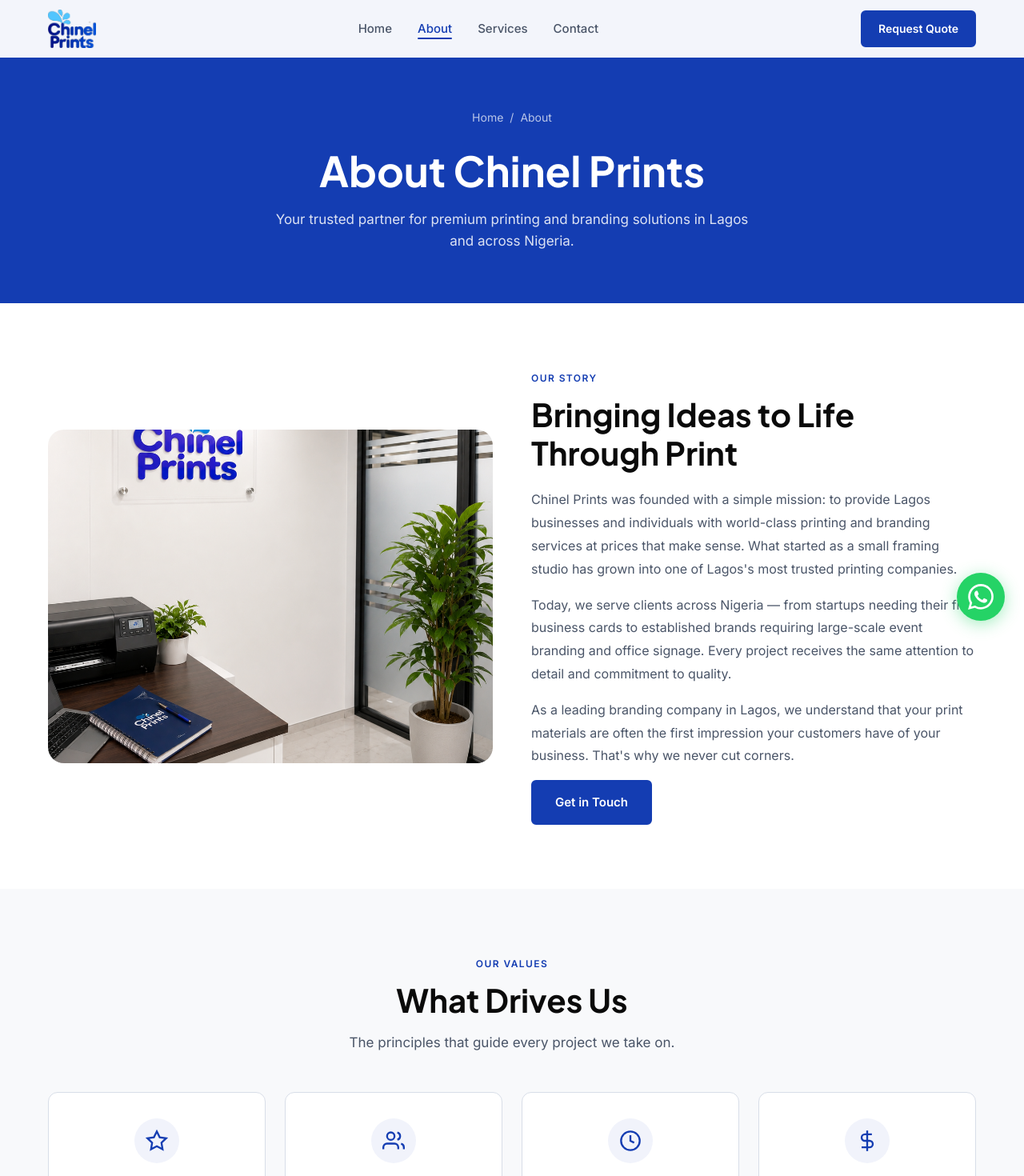
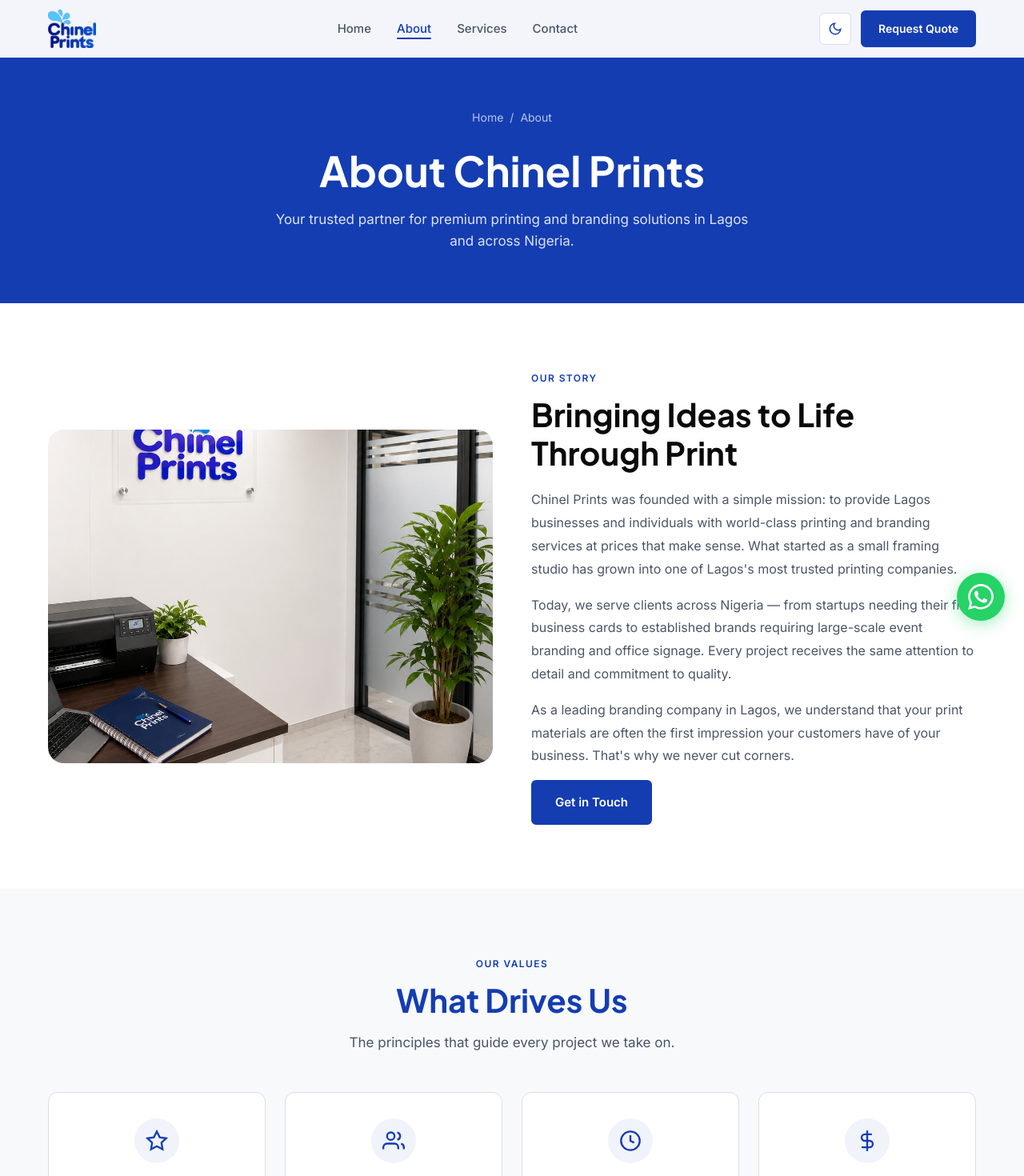
Before and after one commit to AVJoshua/chinel-prints, a Next.js app: page /about in a window 1280 px wide. Shown: the top 1470 px of the page at 80% size. Built offline with nearby package versions, Linux system fonts and the light colour scheme.

Commit message:
Add theme toggle functionality and implement dark mode support

```diff
--- a/src/app/layout.tsx
+++ b/src/app/layout.tsx
@@ -2,7 +2,9 @@
 import { Inter, Plus_Jakarta_Sans } from "next/font/google";
 import { Header } from "@/components/header";
 import { Footer } from "@/components/footer";
+import { ThemeProvider } from "@/components/theme-provider";
 import { WhatsAppFloat } from "@/components/whatsapp-float";
+import { THEME_STORAGE_KEY } from "@/lib/theme";
 import { SITE_URL, assetPath } from "@/lib/site";
 import "./globals.css";
 
@@ -21,7 +23,13 @@
 
 export const metadata: Metadata = {
   metadataBase: new URL(SITE_URL),
-  icons: { icon: assetPath("/logo.png") },
+  icons: {
+    icon: [
+      { url: assetPath("/favicon.svg"), type: "image/svg+xml" },
+      { url: assetPath("/favicon.ico"), sizes: "32x32" },
+    ],
+    shortcut: assetPath("/favicon.ico"),
+  },
   title: {
     default: "Chinel Prints — Printing & Branding Company in Lagos, Nigeria",
     template: "%s — Chinel Prints",
@@ -50,14 +58,23 @@
 }>) {
   return (
     <html lang="en" suppressHydrationWarning>
+      <head>
+        <script
+          dangerouslySetInnerHTML={{
+            __html: `(function(){try{var k=${JSON.stringify(THEME_STORAGE_KEY)};var s=localStorage.getItem(k);var d=window.matchMedia("(prefers-color-scheme: dark)").matches;var t=s==="dark"||s==="light"?s:(d?"dark":"light");document.documentElement.setAttribute("data-theme",t);document.documentElement.style.colorScheme=t;}catch(e){}})();`,
+          }}
+        />
+      </head>
       <body
         className={`${inter.variable} ${plusJakarta.variable}`}
         suppressHydrationWarning
       >
-        <Header />
-        {children}
-        <Footer />
-        <WhatsAppFloat />
+        <ThemeProvider>
+          <Header />
+          {children}
+          <Footer />
+          <WhatsAppFloat />
+        </ThemeProvider>
       </body>
     </html>
   );
--- a/src/app/legacy.css
+++ b/src/app/legacy.css
@@ -25,6 +25,30 @@
   --radius-lg: 20px;
   --header-height: 72px;
   --transition: 0.25s cubic-bezier(0.4, 0, 0.2, 1);
+  --color-bg: #ffffff;
+  --color-text: var(--color-black);
+  --color-surface: #ffffff;
+  --color-surface-muted: var(--color-gray-50);
+  --color-header-bg: rgba(255, 255, 255, 0.95);
+  --color-heading: var(--color-brand);
+}
+
+html[data-theme="dark"] {
+  color-scheme: dark;
+  --color-bg: #090e18;
+  --color-text: #e8f4fc;
+  --color-surface: #111a2e;
+  --color-surface-muted: #0d1424;
+  --color-header-bg: rgba(9, 14, 24, 0.95);
+  --color-heading: var(--color-brand-light);
+  --color-gray-50: #0d1424;
+  --color-gray-100: #152238;
+  --color-gray-200: #1e2d4a;
+  --color-gray-400: #7a8fa8;
+  --color-gray-600: #a8b8cc;
+  --shadow-sm: 0 1px 3px rgba(0, 0, 0, 0.35);
+  --shadow-md: 0 8px 24px rgba(0, 0, 0, 0.45);
+  --shadow-lg: 0 16px 48px rgba(0, 0, 0, 0.55);
 }
 
 *, *::before, *::after {
@@ -42,9 +66,10 @@
   font-family: var(--font-sans);
   font-size: 1rem;
   line-height: 1.6;
-  color: var(--color-black);
-  background: var(--color-white);
+  color: var(--color-text);
+  background: var(--color-bg);
   overflow-x: hidden;
+  transition: background var(--transition), color var(--transition);
 }
 
 img {
@@ -97,6 +122,7 @@
 
 .section-title {
   margin-bottom: 1rem;
+  color: var(--color-heading);
 }
 
 .section-desc {
@@ -160,12 +186,13 @@
 
 .btn--outline {
   background: transparent;
-  color: var(--color-deep-blue);
-  border-color: var(--color-deep-blue);
+  color: var(--color-heading);
+  border-color: var(--color-heading);
 }
 
 .btn--outline:hover {
-  background: var(--color-deep-blue);
+  background: var(--color-brand);
+  border-color: var(--color-brand);
   color: var(--color-white);
 }
 
@@ -195,7 +222,7 @@
   right: 0;
   z-index: 1000;
   height: var(--header-height);
-  background: rgba(255, 255, 255, 0.95);
+  background: var(--color-header-bg);
   backdrop-filter: blur(12px);
   border-bottom: 1px solid transparent;
   transition: all var(--transition);
@@ -257,7 +284,7 @@
 
 .nav__link:hover,
 .nav__link--active {
-  color: var(--color-deep-blue);
+  color: var(--color-heading);
 }
 
 .nav__link--active::after {
@@ -294,11 +321,32 @@
   padding: 8px;
 }
 
+.theme-toggle {
+  display: inline-flex;
+  align-items: center;
+  justify-content: center;
+  width: 40px;
+  height: 40px;
+  border: 1px solid var(--color-gray-200);
+  border-radius: var(--radius-sm);
+  background: var(--color-surface);
+  color: var(--color-heading);
+  cursor: pointer;
+  transition: all var(--transition);
+  flex-shrink: 0;
+}
+
+.theme-toggle:hover {
+  border-color: var(--color-brand);
+  color: var(--color-brand);
+  background: rgba(var(--color-brand-rgb), 0.08);
+}
+
 .menu-toggle span {
   display: block;
   width: 100%;
   height: 2px;
-  background: var(--color-deep-blue);
+  background: var(--color-heading);
   border-radius: 2px;
   transition: all var(--transition);
 }
@@ -321,7 +369,7 @@
   left: 0;
   right: 0;
   bottom: 0;
-  background: var(--color-white);
+  background: var(--color-surface);
   z-index: 999;
   padding: 2rem 1.25rem;
   transform: translateX(100%);
@@ -344,8 +392,14 @@
   padding: 1rem 0;
   font-size: 1.125rem;
   font-weight: 600;
-  color: var(--color-deep-blue);
+  color: var(--color-heading);
   border-bottom: 1px solid var(--color-gray-100);
+}
+
+.mobile-nav__theme {
+  margin-top: 1.5rem;
+  display: flex;
+  justify-content: flex-start;
 }
 
 .mobile-nav__cta {
@@ -490,7 +544,7 @@
 }
 
 .section--gray {
-  background: var(--color-gray-50);
+  background: var(--color-surface-muted);
 }
 
 .section--dark {
@@ -510,7 +564,7 @@
 }
 
 .service-card {
-  background: var(--color-white);
+  background: var(--color-surface);
   border: 1px solid var(--color-gray-200);
   border-radius: var(--radius-md);
   padding: 1.5rem;
@@ -533,13 +587,13 @@
   align-items: center;
   justify-content: center;
   margin-bottom: 1rem;
-  color: var(--color-deep-blue);
+  color: var(--color-heading);
 }
 
 .service-card__title {
   font-size: 0.9375rem;
   font-weight: 600;
-  color: var(--color-deep-blue);
+  color: var(--color-heading);
 }
 
 .service-card--bg {
@@ -607,7 +661,7 @@
   display: flex;
   gap: 1.25rem;
   padding: 1.5rem;
-  background: var(--color-white);
+  background: var(--color-surface);
   border-radius: var(--radius-md);
   border: 1px solid var(--color-gray-200);
   transition: all var(--transition);
@@ -632,7 +686,7 @@
 
 .feature-card__title {
   font-weight: 600;
-  color: var(--color-deep-blue);
+  color: var(--color-heading);
   margin-bottom: 0.25rem;
 }
 
@@ -694,7 +748,7 @@
 }
 
 .quote-form {
-  background: var(--color-white);
+  background: var(--color-surface);
   border: 1px solid var(--color-gray-200);
   border-radius: var(--radius-lg);
   padding: 2rem;
@@ -709,7 +763,7 @@
   display: block;
   font-weight: 600;
   font-size: 0.875rem;
-  color: var(--color-deep-blue);
+  color: var(--color-heading);
   margin-bottom: 0.5rem;
 }
 
@@ -720,7 +774,8 @@
   padding: 0.875rem 1rem;
   border: 1px solid var(--color-gray-200);
   border-radius: var(--radius-sm);
-  background: var(--color-gray-50);
+  background: var(--color-surface-muted);
+  color: var(--color-text);
   transition: all var(--transition);
 }
 
@@ -729,7 +784,7 @@
 .form-group textarea:focus {
   outline: none;
   border-color: var(--color-accent);
-  background: var(--color-white);
+  background: var(--color-surface);
   box-shadow: 0 0 0 3px rgba(var(--color-brand-light-rgb), 0.15);
 }
 
@@ -841,7 +896,7 @@
   text-align: left;
   font-weight: 600;
   font-size: 1rem;
-  color: var(--color-deep-blue);
+  color: var(--color-heading);
 }
 
 .faq-item__icon {
@@ -1147,7 +1202,7 @@
 .value-card {
   text-align: center;
   padding: 2rem 1.5rem;
-  background: var(--color-white);
+  background: var(--color-surface);
   border-radius: var(--radius-md);
   border: 1px solid var(--color-gray-200);
 }
@@ -1166,7 +1221,7 @@
 
 .value-card h3 {
   margin-bottom: 0.5rem;
-  color: var(--color-deep-blue);
+  color: var(--color-heading);
 }
 
 .value-card p {
@@ -1185,7 +1240,7 @@
   display: grid;
   grid-template-columns: 1fr;
   gap: 1.5rem;
-  background: var(--color-white);
+  background: var(--color-surface);
   border: 1px solid var(--color-gray-200);
   border-radius: var(--radius-lg);
   overflow: hidden;
@@ -1217,7 +1272,7 @@
 }
 
 .service-detail-card__content h3 {
-  color: var(--color-deep-blue);
+  color: var(--color-heading);
   margin-bottom: 0.75rem;
 }
 
@@ -1236,7 +1291,7 @@
 }
 
 .contact-info-card {
-  background: var(--color-gray-50);
+  background: var(--color-surface-muted);
   border-radius: var(--radius-lg);
   padding: 2rem;
 }
@@ -1273,7 +1328,7 @@
 .contact-info-item p,
 .contact-info-item a {
   font-weight: 600;
-  color: var(--color-deep-blue);
+  color: var(--color-heading);
 }
 
 .contact-info-item a:hover {
@@ -1398,3 +1453,13 @@
   }
 
 }
+
+html[data-theme="dark"] .section-label,
+html[data-theme="dark"] .quote-info__item svg {
+  color: var(--color-brand-light);
+}
+
+html[data-theme="dark"] .btn--secondary:hover {
+  background: var(--color-surface-muted);
+  color: var(--color-brand-light);
+}
--- a/src/components/header.tsx
+++ b/src/components/header.tsx
@@ -5,6 +5,7 @@
 import { useEffect, useState } from "react";
 import { getWhatsAppUrl } from "@/lib/config";
 import { Logo } from "@/components/logo";
+import { ThemeToggle } from "@/components/theme-toggle";
 
 const navLinks = [
   { href: "/", label: "Home" },
@@ -59,6 +60,7 @@
           </nav>
 
           <div className="header__actions">
+            <ThemeToggle />
             <Link href="/#quote" className="btn btn--primary btn--sm header__cta">
               Request Quote
             </Link>
@@ -93,6 +95,9 @@
             </li>
           ))}
         </ul>
+        <div className="mobile-nav__theme">
+          <ThemeToggle />
+        </div>
         <div className="mobile-nav__cta">
           <Link
             href="/#quote"
--- /dev/null
+++ b/src/components/theme-provider.tsx
@@ -0,0 +1,61 @@
+"use client";
+
+import {
+  createContext,
+  useCallback,
+  useContext,
+  useEffect,
+  useMemo,
+  useState,
+} from "react";
+import {
+  applyTheme,
+  getPreferredTheme,
+  THEME_STORAGE_KEY,
+  type Theme,
+} from "@/lib/theme";
+
+type ThemeContextValue = {
+  theme: Theme;
+  setTheme: (theme: Theme) => void;
+  toggleTheme: () => void;
+};
+
+const ThemeContext = createContext<ThemeContextValue | null>(null);
+
+export function ThemeProvider({ children }: { children: React.ReactNode }) {
+  const [theme, setThemeState] = useState<Theme>("light");
+
+  useEffect(() => {
+    const initial = getPreferredTheme();
+    setThemeState(initial);
+    applyTheme(initial);
+  }, []);
+
+  const setTheme = useCallback((next: Theme) => {
+    setThemeState(next);
+    localStorage.setItem(THEME_STORAGE_KEY, next);
+    applyTheme(next);
+  }, []);
+
+  const toggleTheme = useCallback(() => {
+    setTheme(theme === "dark" ? "light" : "dark");
+  }, [setTheme, theme]);
+
+  const value = useMemo(
+    () => ({ theme, setTheme, toggleTheme }),
+    [theme, setTheme, toggleTheme]
+  );
+
+  return (
+    <ThemeContext.Provider value={value}>{children}</ThemeContext.Provider>
+  );
+}
+
+export function useTheme() {
+  const context = useContext(ThemeContext);
+  if (!context) {
+    throw new Error("useTheme must be used within ThemeProvider");
+  }
+  return context;
+}
--- /dev/null
+++ b/src/components/theme-toggle.tsx
@@ -0,0 +1,51 @@
+"use client";
+
+import { useEffect, useState } from "react";
+import { useTheme } from "@/components/theme-provider";
+
+function SunIcon() {
+  return (
+    <svg width="18" height="18" viewBox="0 0 24 24" fill="none" stroke="currentColor" strokeWidth="2" aria-hidden="true">
+      <circle cx="12" cy="12" r="4" />
+      <path d="M12 2v2M12 20v2M4.93 4.93l1.41 1.41M17.66 17.66l1.41 1.41M2 12h2M20 12h2M4.93 19.07l1.41-1.41M17.66 6.34l1.41-1.41" />
+    </svg>
+  );
+}
+
+function MoonIcon() {
+  return (
+    <svg width="18" height="18" viewBox="0 0 24 24" fill="none" stroke="currentColor" strokeWidth="2" aria-hidden="true">
+      <path d="M21 12.79A9 9 0 1 1 11.21 3 7 7 0 0 0 21 12.79z" />
+    </svg>
+  );
+}
+
+export function ThemeToggle({ className = "" }: { className?: string }) {
+  const { theme, toggleTheme } = useTheme();
+  const [mounted, setMounted] = useState(false);
+
+  useEffect(() => {
+    setMounted(true);
+  }, []);
+
+  const isDark = mounted && theme === "dark";
+
+  return (
+    <button
+      type="button"
+      className={`theme-toggle${className ? ` ${className}` : ""}`}
+      onClick={toggleTheme}
+      aria-label={
+        mounted
+          ? isDark
+            ? "Switch to light mode"
+            : "Switch to dark mode"
+          : "Toggle color theme"
+      }
+      title={mounted ? (isDark ? "Light mode" : "Dark mode") : "Toggle theme"}
+      suppressHydrationWarning
+    >
+      {isDark ? <SunIcon /> : <MoonIcon />}
+    </button>
+  );
+}
--- /dev/null
+++ b/src/lib/theme.ts
@@ -0,0 +1,19 @@
+export type Theme = "light" | "dark";
+
+export const THEME_STORAGE_KEY = "chinel-theme";
+
+export function getPreferredTheme(): Theme {
+  if (typeof window === "undefined") return "light";
+
+  const stored = localStorage.getItem(THEME_STORAGE_KEY);
+  if (stored === "light" || stored === "dark") return stored;
+
+  return window.matchMedia("(prefers-color-scheme: dark)").matches
+    ? "dark"
+    : "light";
+}
+
+export function applyTheme(theme: Theme) {
+  document.documentElement.setAttribute("data-theme", theme);
+  document.documentElement.style.colorScheme = theme;
+}
```
Also changed, not shown: src/app/icon.svg (added), 1 other file (tests, documents, lock files or other folders).
